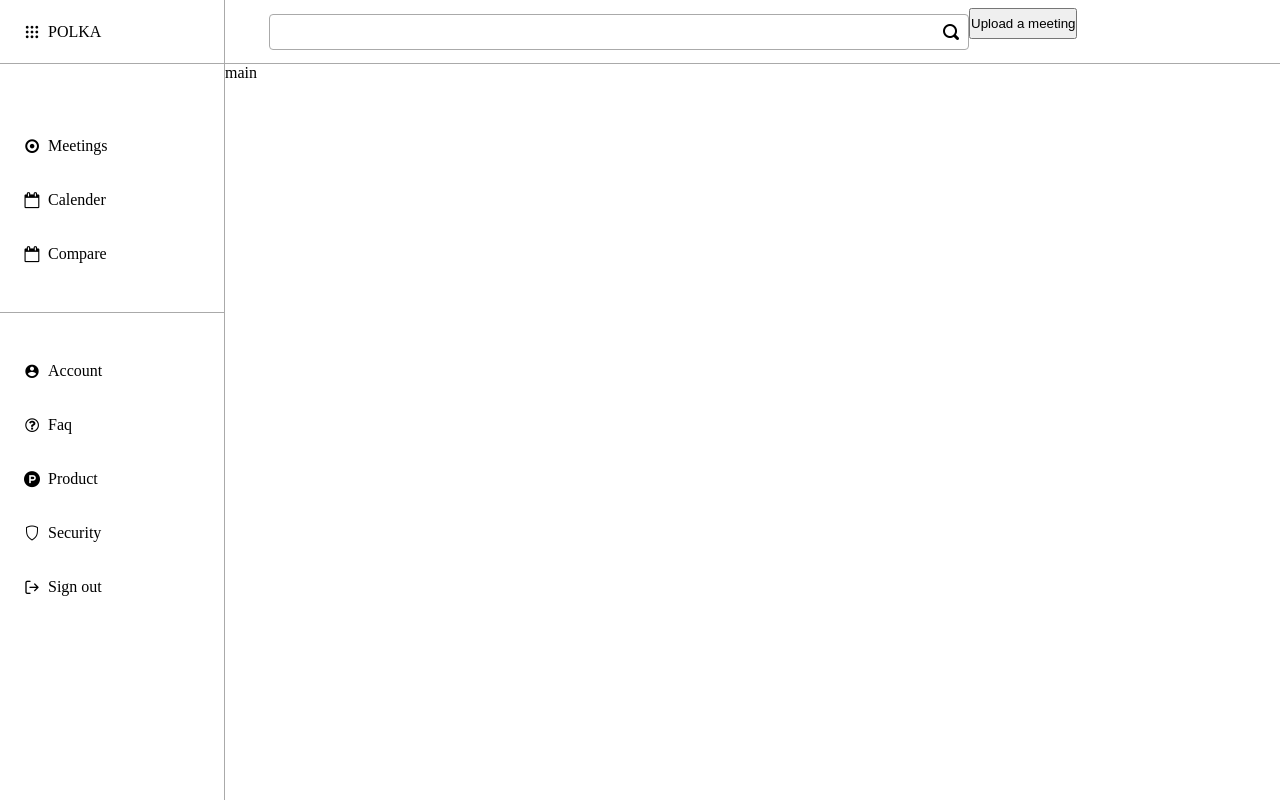
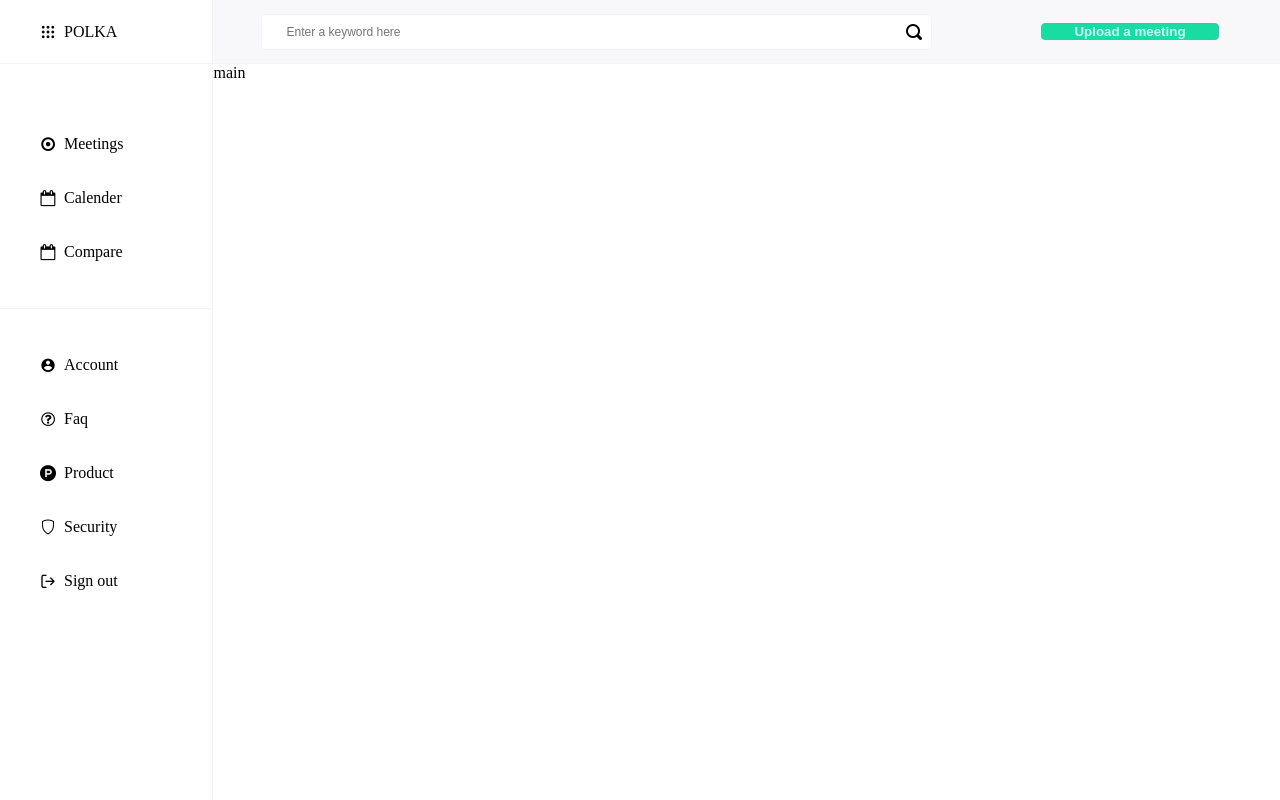
Before and after one commit to hrishikesh0x01/UITasks, a plain HTML site: page FlexMockUp/index.html in a window 1280 px wide. Drawn offline with Linux system fonts and the light colour scheme; files whose address does not match are found by name.

Commit message:
Finished setting css for header.

```diff
--- a/FlexMockUp/assets/css/style.css
+++ b/FlexMockUp/assets/css/style.css
@@ -28,7 +28,8 @@ html {
 }
 
 .header {
-    align-content: center;
+    align-items: center;
+    background-color: #f8f8fa;
 }
 
 .header-content {
@@ -37,36 +38,47 @@ html {
 
 .header-button-con {
     padding: 0.5rem 0;
+    width: 30%;
+    max-width: 300px;
+    min-width: 250px;
+    justify-content: center;
+    align-items: center;
 }
 
 .header-button {
-    height: 66.67%;
+    height: 95%;
+    padding: 0 2rem;
+    border: 1px solid #36cca1;
+    border-radius: 0.25rem;
+    background-color: #18dca1;
+    color: #c5fef9;
+    font-weight: 600;
 }
 
 .header-height {
     flex-basis: 8%;
     flex-shrink: 0;
     min-height: 56px;
-    border-bottom: 1px solid #aaa;
+    border-bottom: 1px solid #f2f3fa;
 }
 
 .sidebar {
     flex-basis: 20%;
     max-width: 225px;
-    min-width: max-content;
+    min-width: min-content;
     overflow: hidden;
-    border-right: 1px solid #aaa;
+    border-right: 1px solid #f2f3fa;
 }
 
 .sidebar-item {
-    padding: 0.75rem;
+    padding: 0.75rem 1.75rem;
     margin: 0.75rem;
     align-items: center;
     border-radius: 0.5rem;
 }
 
 .sidebar-item:hover {
-    background-color: #AAAAAA;
+    background-color: #f7f6f9;
 }
 
 .sidebar-top {
@@ -84,49 +96,46 @@ html {
 }
 
 #search {
-    border: 1px solid #aaa;
+    border: 1px solid #f2f3fa;
     border-radius: 0.25rem;
-    width: 700px;
+    flex-grow: 1;
     height: 50%;
     min-height: 2.25rem;
-    padding: 0 10px;
-    font-size: 1rem;
+    padding: 0 0.625rem;
+    padding-left: 1.5rem;
+    font-size: 0.75rem;
     outline: none;
+    width: 70%;
+    min-width: 500px;
+    max-width: 900px;
 }
 
 /* #search:focus, #search:active {
 } */
 
 .search-bar {
-    padding-left: 2.75rem;
-    margin: auto 0;
-    width: max-content;
+    padding: 0 3rem;
     position: relative;
     top: 0;
     bottom: 0;
     right: 0;
     left: 0;
-}
-
-.search-input-con {
     justify-content: center;
-    align-content: center;
-    align-items: center;
 }
 
 .srch-icon {
     position: absolute;
     margin: auto 0;
-    margin-right: 10px;
+    margin-right: 0.625rem;
     width: 1rem;
     height: 1rem;
     top: 0;
-    right: 0;
+    right: 3rem;
     bottom: 0;
 }
 
 .bottom-border {
-    border-bottom: 1px solid #AAAAAA;
+    border-bottom: 1px solid #f2f3fa;
 }
 
 .h100 {
--- a/FlexMockUp/index.html
+++ b/FlexMockUp/index.html
@@ -57,13 +57,13 @@
                     </section>
                 </nav>
             </aside>
-            <section class="d-flex f-col f-grow">
+            <section class="d-flex f-col f-grow w100">
                 <header class="d-flex header header-height w100">
-                    <div class="search-bar">
-                        <div class="srch-icon icon-search"></div>
-                        <input type="search" name="search" id="search">
+                    <div class="d-flex search-bar f-grow">
+                        <label for="search"><div class="srch-icon icon-search"></div></label>
+                        <input type="search" name="search" id="search" placeholder="Enter a keyword here">
                     </div>
-                    <div class="header-button-con">
+                    <div class="d-flex header-button-con">
                         <button class="header-button">Upload a meeting</button>
                     </div>
                 </header>
```
